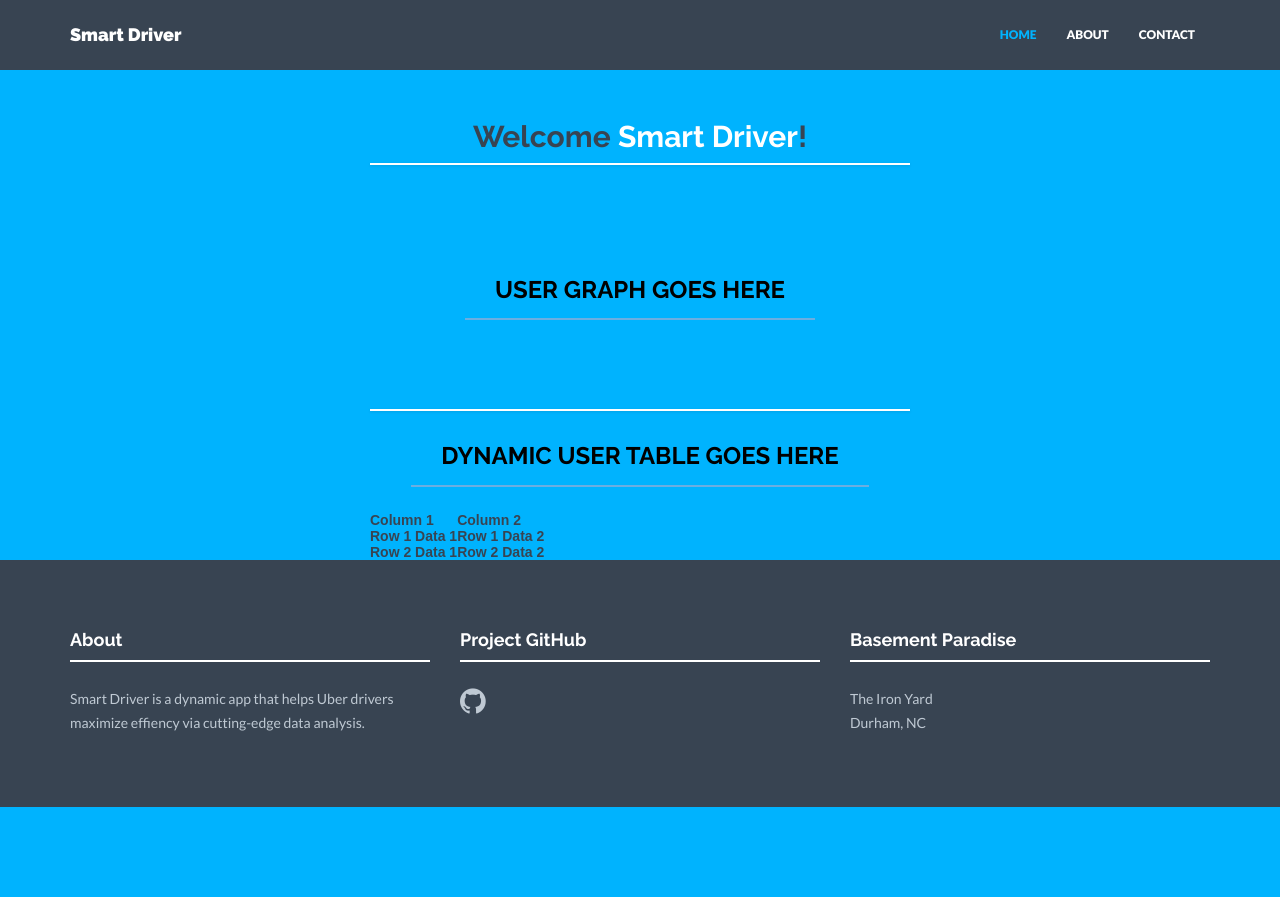
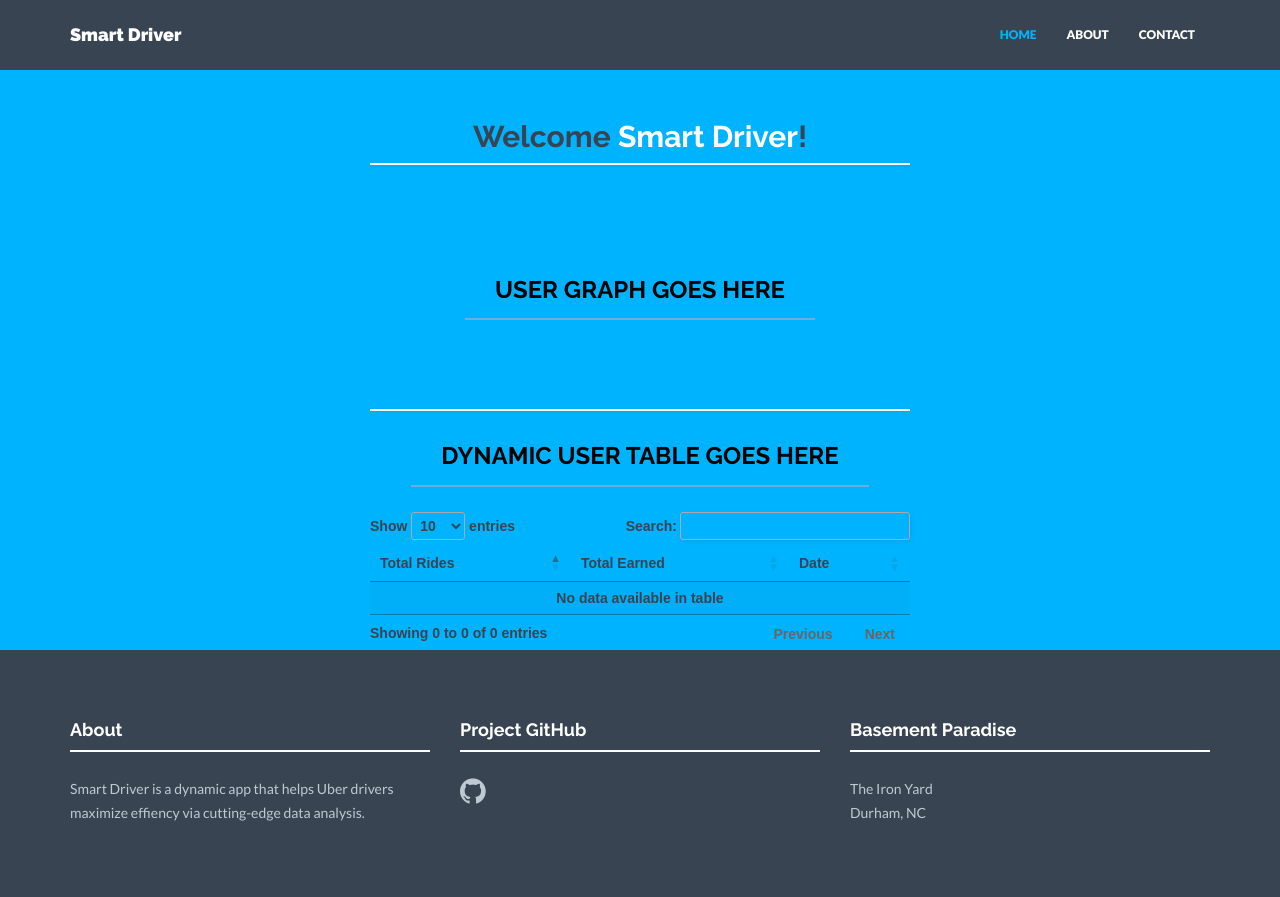
Before and after one commit to Smart-Driver/smart-driver-app, a Django app: page /profile/ in a window 1280 px wide. Before the commit the page ends 807 px from the top, so only its background shows below. Run offline with Django 3.2, Linux system fonts and the light colour scheme; data that the repository does not hold is empty; some libraries are stand-ins or nearby versions.

Commit message:
get DayStatment table connected to the dynamic DataTable on the profile.html file

```diff
--- a/smart_driver/driver_app/static/driver_app/data_table.js
+++ b/smart_driver/driver_app/static/driver_app/data_table.js
@@ -1,3 +1,4 @@
-$(document).ready( function () {
+
+$(document).ready(function(){
     $('#table_id').DataTable();
-} );
+});
--- a/smart_driver/driver_app/templates/driver_app/profile.html
+++ b/smart_driver/driver_app/templates/driver_app/profile.html
@@ -17,7 +17,7 @@
     <link href="/static/driver_app/assets/css/style.css" rel="stylesheet">
     <link href="/static/driver_app/assets/css/font-awesome.min.css" rel="stylesheet">
 
-
+    <link rel="stylesheet" type="text/css" href="//cdn.datatables.net/1.10.12/css/jquery.dataTables.css">
     <!-- Just for debugging purposes. Don't actually copy this line! -->
     <!--[if lt IE 9]><script src="../../assets/js/ie8-responsive-file-warning.js"></script><![endif]-->
 
@@ -27,7 +27,7 @@
       <script src="https://oss.maxcdn.com/libs/respond.js/1.4.2/respond.min.js"></script>
     <![endif]-->
 
-    <script src="/static/driver_app/assets/js/modernizr.js"></script>
+    <!-- <script src="/static/driver_app/assets/js/modernizr.js"></script> -->
   </head>
 
   <body>
@@ -105,19 +105,19 @@
                     <table id="table_id" class="display">
                       <thead>
                           <tr>
-                              <th>Column 1</th>
-                              <th>Column 2</th>
+                              <th>Total Rides</th>
+                              <th>Total Earned</th>
+                              <th>Date</th>
                           </tr>
                       </thead>
                       <tbody>
+                          {% for statement in statements %}
                           <tr>
-                              <td>Row 1 Data 1</td>
-                              <td>Row 1 Data 2</td>
+                              <td>{{ statement.total_rides }}</td>
+                              <td>{{ statement.total_earned }}</td>
+                              <td>{{ statement.date }}</td>
                           </tr>
-                          <tr>
-                              <td>Row 2 Data 1</td>
-                              <td>Row 2 Data 2</td>
-                          </tr>
+                          {% endfor %}
                       </tbody>
                   </table>
 
@@ -125,10 +125,8 @@
                 </div>
             </div>
         </form>
-
-
-				<!-- <div class="col-lg-8 col-lg-offset-2 himg">
-					<!-- <img src="assets/img/browser.png" class="img-responsive"> -->
+        <!-- <div class="col-lg-8 col-lg-offset-2 himg">
+				        <img src="assets/img/browser.png" class="img-responsive">  -->
 				</div>
 			</div><!-- /row -->
 	    </div> <!-- /container -->
@@ -170,16 +168,16 @@
     <!-- Bootstrap core JavaScript
     ================================================== -->
     <!-- Placed at the end of the document so the pages load faster -->
-    <script src="https://ajax.googleapis.com/ajax/libs/jquery/1.11.0/jquery.min.js"></script>
+    <script src="https://ajax.googleapis.com/ajax/libs/jquery/1.12.4/jquery.min.js"></script>
+    <script src="//cdn.datatables.net/1.10.12/js/jquery.dataTables.js"></script>
     <script src="/static/driver_app/assets/js/bootstrap.min.js"></script>
-	<script src="/static/driver_app/assets/js/retina-1.1.0.js"></script>
-	<script src="/static/driver_app/assets/js/jquery.hoverdir.js"></script>
-	<script src="/static/driver_app/assets/js/jquery.hoverex.min.js"></script>
-	<script src="/static/driver_app/assets/js/jquery.prettyPhoto.js"></script>
+  	<script src="/static/driver_app/assets/js/retina-1.1.0.js"></script>
+  	<script src="/static/driver_app/assets/js/jquery.hoverdir.js"></script>
+  	<script src="/static/driver_app/assets/js/jquery.hoverex.min.js"></script>
+  	<script src="/static/driver_app/assets/js/jquery.prettyPhoto.js"></script>
   	<script src="/static/driver_app/assets/js/jquery.isotope.min.js"></script>
   	<script src="/static/driver_app/assets/js/custom.js"></script>
-
-
+    <script src="/static/driver_app/data_table.js"></script>
     <script>
 // Portfolio
 (function($) {
--- a/smart_driver/driver_app/views.py
+++ b/smart_driver/driver_app/views.py
@@ -48,4 +48,8 @@ def home(request):
 
 
 def profile(request):
-    return render(request, "driver_app/profile.html")
+    statements = DayStatement.objects.all().order_by('id')
+
+    context = {'statements': statements}
+
+    return render(request, "driver_app/profile.html", context)
```
